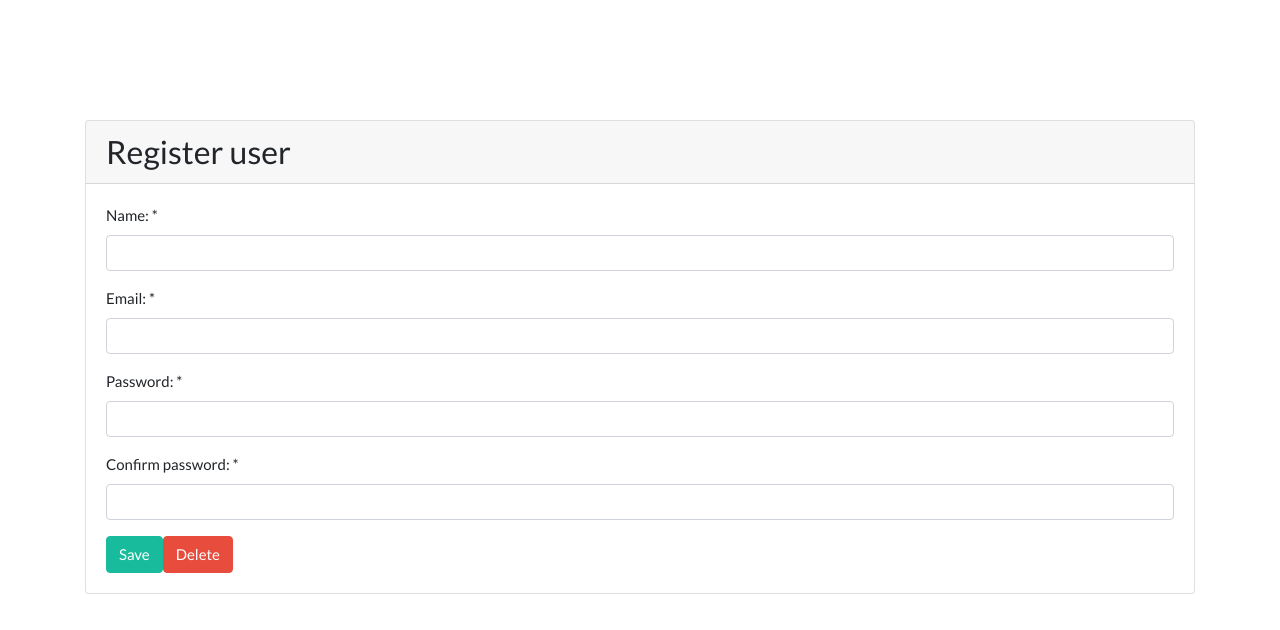
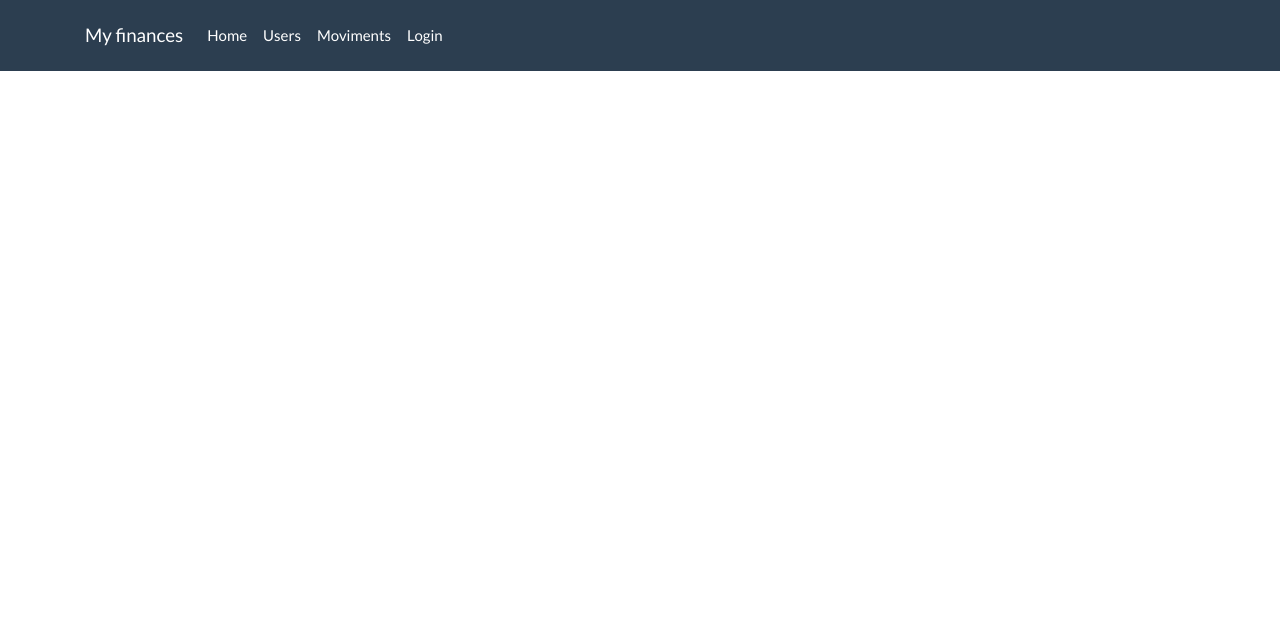
Before and after one commit to aleanserra/myfinances-app, a React (Create React App) app: page /#/ in a window 1280 px wide. Shown: the top 630 px of the page. Built offline with nearby package versions, Linux system fonts and the light colour scheme.

Commit message:
Added navbar and routes components

```diff
--- a/package.json
+++ b/package.json
@@ -9,6 +9,7 @@
     "bootswatch": "^4.4.1",
     "react": "^16.13.0",
     "react-dom": "^16.13.0",
+    "react-router-dom": "^5.1.2",
     "react-scripts": "3.4.0"
   },
   "scripts": {
--- a/src/App.js
+++ /dev/null
@@ -1,19 +0,0 @@
-import React from 'react';
-import Login from './views/login';
-
-import UserRegister from './views/registerUser'
-
-import 'bootswatch/dist/flatly/bootstrap.css'
-import './custom.css'
-
-class App extends React.Component{
-  render(){
-     return(
-      <div>
-        <UserRegister/>
-      </div>
-    )
- }
-}
-
-export default App;
--- /dev/null
+++ b/src/components/navbar.js
@@ -0,0 +1,30 @@
+import React from 'react'
+
+import NavbarItem from './navbarItem'
+
+function Navbar(){
+    return(
+        <div className="navbar navbar-expand-lg fixed-top navbar-dark bg-primary">
+      <div className="container">
+        <a href="https://bootswatch.com/" className="navbar-brand">My finances</a>
+        <button className="navbar-toggler" type="button" data-toggle="collapse"
+                data-target="#navbarResponsive" aria-controls="navbarResponsive"
+                aria-expanded="false" aria-label="Toggle navigation">
+          <span className="navbar-toggler-icon"></span>
+        </button>
+        <div className="collapse navbar-collapse" id="navbarResponsive">
+          <ul className="navbar-nav">
+            <NavbarItem href="#/" label="Home"/>
+            <NavbarItem href="#/register-users" label="Users"/>
+            <NavbarItem href="#/" label="Moviments"/>
+            <NavbarItem href="#/login" label="Login"/>
+
+        </ul>
+
+        </div>
+      </div>
+    </div>
+    )
+}
+
+export default Navbar
--- /dev/null
+++ b/src/components/navbarItem.js
@@ -0,0 +1,11 @@
+import React from 'react'
+
+function NavbarItem(props){
+    return (
+        <li className="nav-item">
+            <a className="nav-link" href={props.href}>{props.label}</a>
+        </li>
+    )
+}
+
+export default NavbarItem
--- a/src/index.js
+++ b/src/index.js
@@ -1,5 +1,5 @@
 import React from 'react';
 import ReactDOM from 'react-dom';
-import App from './App';
+import App from './main/App';
 
 ReactDOM.render(<App />, document.getElementById('root'));
--- /dev/null
+++ b/src/main/App.js
@@ -0,0 +1,21 @@
+import React from 'react';
+
+import Routes from './routes'
+import Navbar from '../components/navbar'
+import 'bootswatch/dist/flatly/bootstrap.css'
+import '../custom.css'
+
+class App extends React.Component{
+  render(){
+     return(
+       <>
+        <Navbar/>
+        <div className="container">
+          <Routes/>
+        </div>
+      </>
+    )
+ }
+}
+
+export default App;
--- /dev/null
+++ b/src/main/routes.js
@@ -0,0 +1,19 @@
+import React from 'react'
+
+import Login from '../views/login'
+import RegisterUsers from '../views/registerUser'
+
+import {Route, Switch, HashRouter} from 'react-router-dom'
+
+function Routes (){
+    return (
+        <HashRouter>
+            <Switch>
+                <Route path="/login" component= {Login}></Route>
+                <Route path="/register-users" component= {RegisterUsers}></Route>
+            </Switch>
+        </HashRouter>
+    )
+}
+
+export default Routes
--- a/src/views/login.js
+++ b/src/views/login.js
@@ -1,7 +1,7 @@
 import React from 'react'
 import Card from '../components/card'
 import FormGroup from '../components/form-group'
-
+import {withRouter} from 'react-router-dom'
 class Login extends React.Component{
 
     state = {
@@ -14,9 +14,12 @@ class Login extends React.Component{
         console.log('Password: ', this.state.password);
     }
 
+    preparRegister = () =>{
+        this.props.history.push('/register-users');
+    }
+
     render(){
         return(
-            <div className = "container">
             <div className = "row">
                 <div className = "col-md-6" style = {{position : 'relative', left: '300px'}}>
                     <div className="bs-docs-section">
@@ -43,7 +46,7 @@ class Login extends React.Component{
                                                 placeholder="Password" />
                                             </FormGroup>
                                             <button onClick={this.enter} className="btn btn-success">Sign in</button>
-                                                <button className="btn btn-danger">Sign up</button>
+                                            <button onClick={this.preparRegister} className="btn btn-danger">Sign up</button>
                                         </fieldset>
                                     </div>
                                 </div>
@@ -52,9 +55,8 @@ class Login extends React.Component{
                     </div>
                 </div>
             </div>
-            </div>
         )
     }
 }
 
-export default Login
+export default withRouter (Login)
--- a/src/views/registerUser.js
+++ b/src/views/registerUser.js
@@ -1,9 +1,10 @@
 import React from 'react'
 
+import {withRouter} from 'react-router-dom'
 import Card from '../components/card'
 import FormGroup from '../components/form-group'
 
-class UserRegister extends React.Component{
+class RegisterUsers extends React.Component{
 
     state={
         name:'',
@@ -16,9 +17,12 @@ class UserRegister extends React.Component{
         console.log(this.state);
     }
 
+    cancel = () =>{
+        this.props.history.push('/login');
+    }
+
     render(){
         return (
-            <div className='container'>
             <Card title= "Register user">
                 <div className="row">
                     <div className="col-lg-12">
@@ -52,14 +56,13 @@ class UserRegister extends React.Component{
                                 onChange={e => this.setState({confirmPassword: e.target.value})}/>
                             </FormGroup>
                             <button type="button" onClick={this.save} className="btn btn-success">Save</button>
-                                <button type="button" className="btn btn-danger">Delete</button>
+                            <button onClick={this.cancel} type="button" className="btn btn-danger">Cancel</button>
                         </div>
                     </div>
                 </div>
             </Card>
-            </div>
         )
     }
 }
 
-export default UserRegister
+export default withRouter (RegisterUsers)
```
Also changed, not shown: 2 other files (tests, documents, lock files or other folders). Lines whose indentation alone changed are shown as unchanged.
